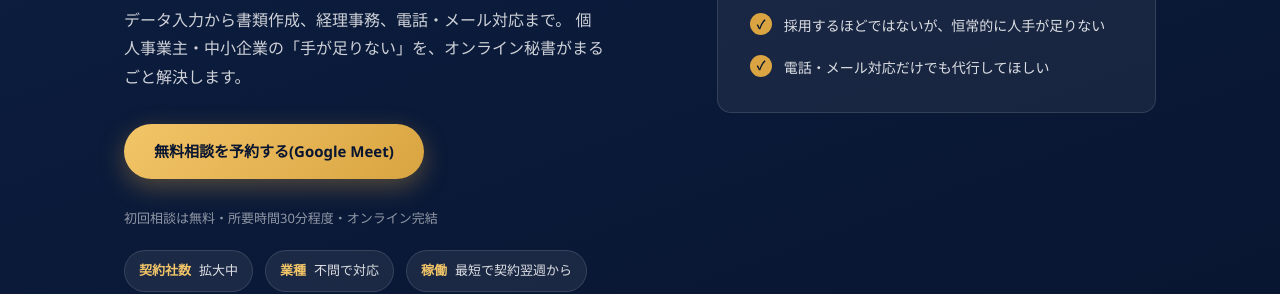
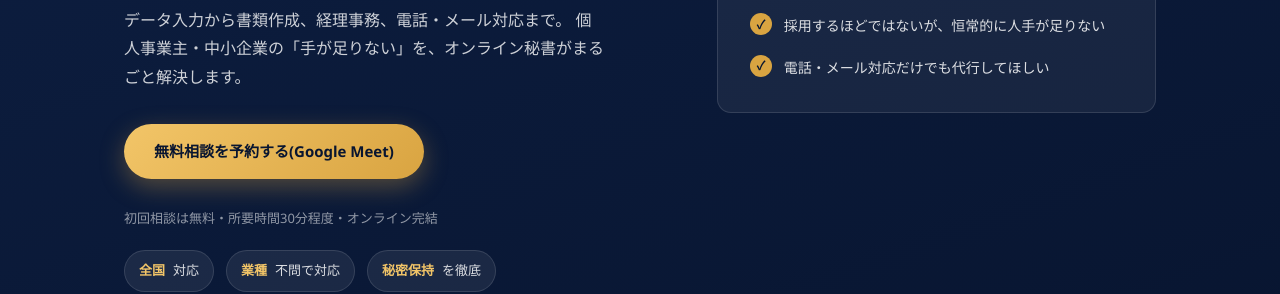
Before and after one commit to FlogFilm/aby-online-secretary-lp, a plain HTML site: page index.html in a window 1280 px wide. Shown: the part 515-809 px from the top of the page. Drawn offline with Linux system fonts and the light colour scheme.

Commit message:
契約項目修正

```diff
--- a/index.html
+++ b/index.html
@@ -438,9 +438,9 @@
       </div>
       <div class="hero-note">初回相談は無料・所要時間30分程度・オンライン完結</div>
       <div class="hero-badges">
-        <div class="hero-badge"><b>契約社数</b>拡大中</div>
+        <div class="hero-badge"><b>全国</b>対応</div>
         <div class="hero-badge"><b>業種</b>不問で対応</div>
-        <div class="hero-badge"><b>稼働</b>最短で契約翌週から</div>
+        <div class="hero-badge"><b>秘密保持</b>を徹底</div>
       </div>
     </div>
     <div class="hero-panel">
@@ -640,7 +640,7 @@
       </div>
       <div class="faq-item">
         <div class="faq-q"><span><span class="q-mark">Q.</span>対応可能な業種はありますか?</span><span class="faq-icon">+</span></div>
-        <div class="faq-a"><div class="faq-a-inner">A. 業種は問わず対応しております。個人事業主様から中小企業様まで、幅広くご利用いただいております。</div></div>
+        <div class="faq-a"><div class="faq-a-inner">A. 業種は問わず対応しております。個人事業主様から中小企業様まで、幅広くご相談いただけます。</div></div>
       </div>
       <div class="faq-item">
         <div class="faq-q"><span><span class="q-mark">Q.</span>どのように業務を依頼すればいいですか?</span><span class="faq-icon">+</span></div>
```
